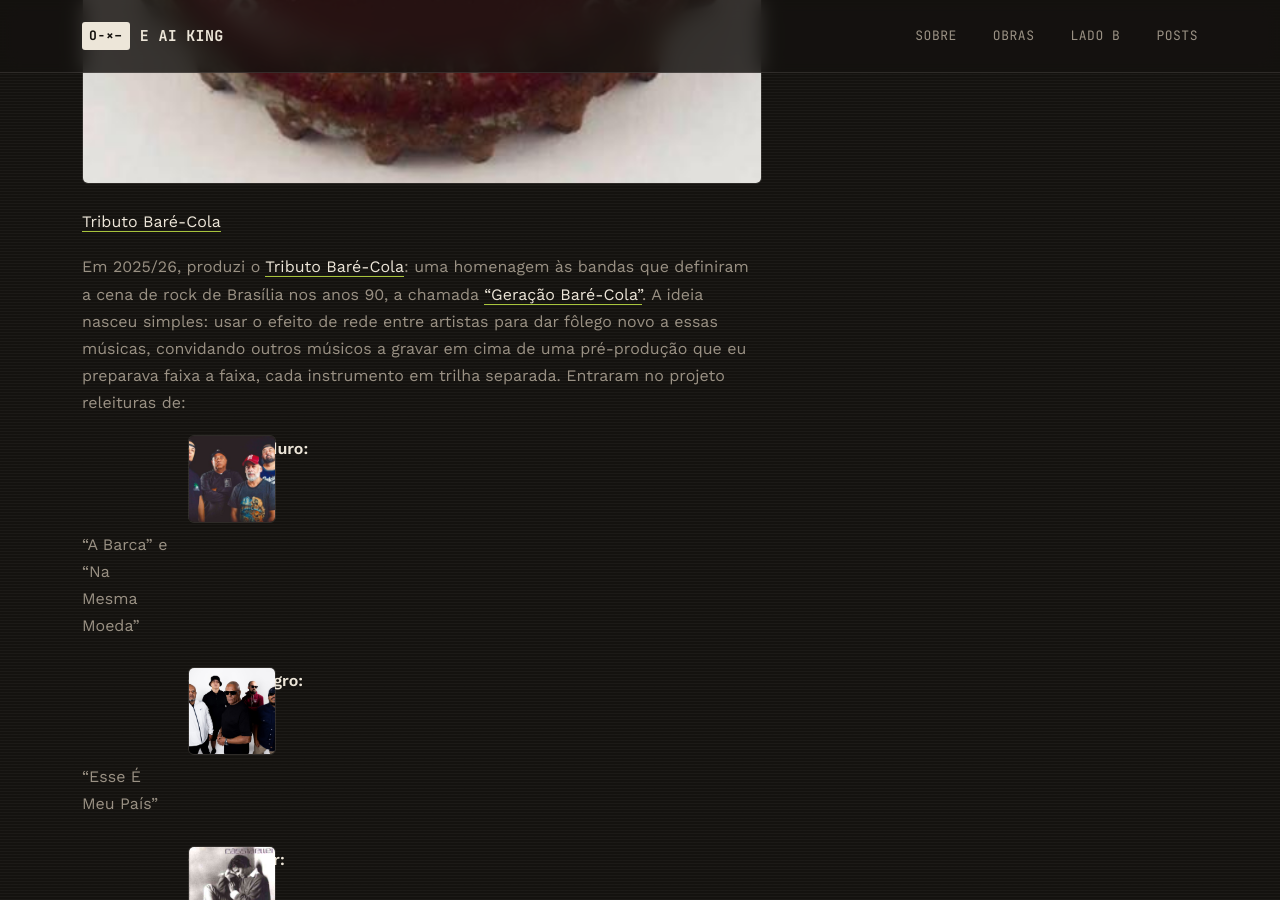
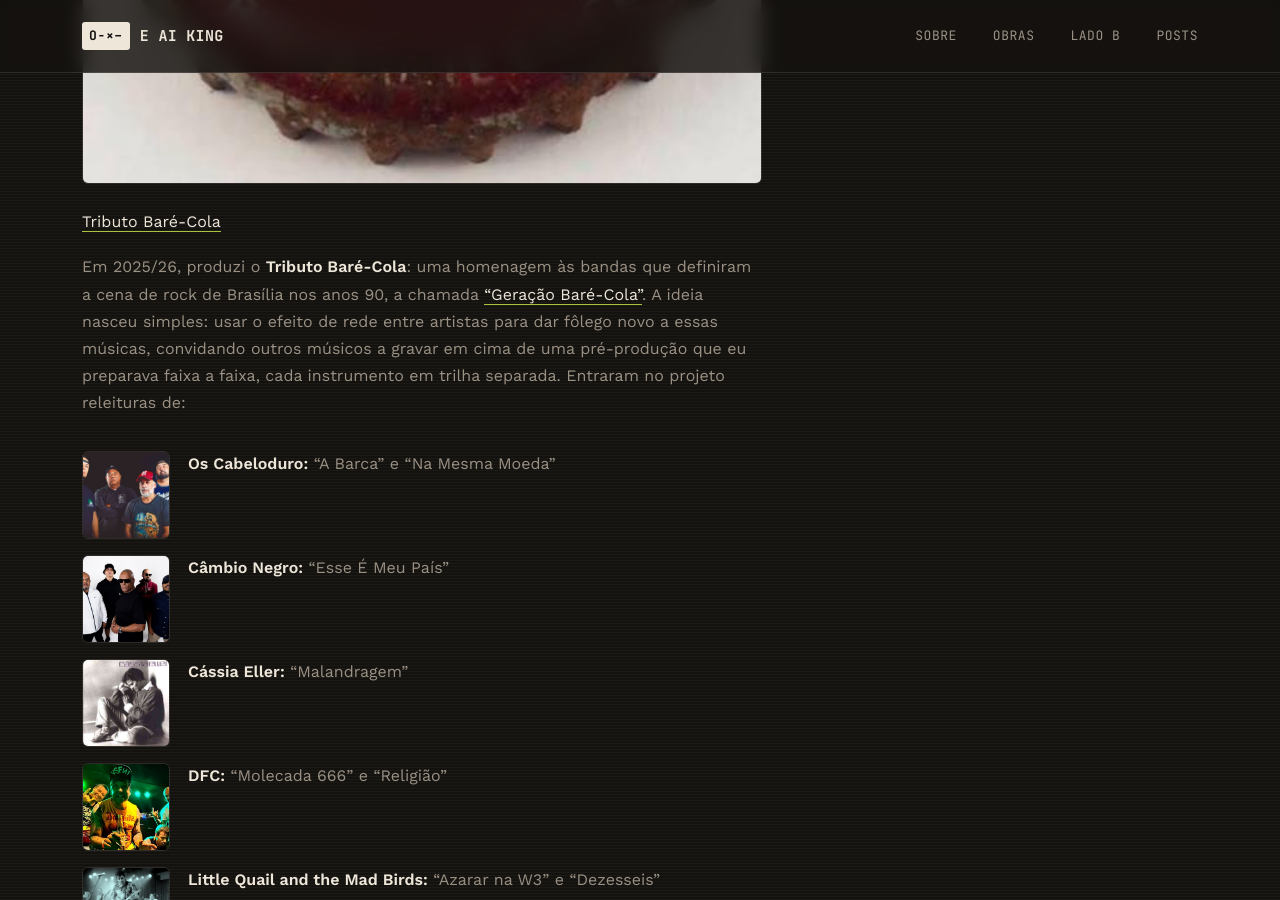
Before and after one commit to srcaetano/eaiking.github.io, a Jekyll site: the page built from lado-b.md, in a window 1280 px wide and 900 px high, scrolled down 933 px. Built offline with Jekyll 4.4.1, drawn with Linux system fonts in a browser that asks for light colours.

Commit message:
Revise 'Tributo Baré-Cola' project details
Updated the description of the 'Tributo Baré-Cola' project, enhancing the presentation of participating bands and their songs with images and formatting improvements.

```diff
--- a/lado-b.md
+++ b/lado-b.md
@@ -6,44 +6,27 @@
 
 1. [Tributo Baré-Cola](#tributo-baré-cola)
 
-
 ## Tributo Baré-Cola
 
 [<img src="https://srcaetano.github.io/eaiking.github.io/photos/Tributo_capa.jpeg" alt="Tributo Baré-Cola" width="250" height="250">](https://youtube.com/playlist?list=PLS6NF350A-ZJE6ii0FR5VGrgQkurSJMin&si=tj3wtg5boKEVjPFJ)
 
 [Tributo Baré-Cola](https://youtube.com/playlist?list=PLS6NF350A-ZJE6ii0FR5VGrgQkurSJMin&si=tj3wtg5boKEVjPFJ)
 
-Em 2025/26, produzi o [Tributo Baré-Cola](https://youtube.com/playlist?list=PLS6NF350A-ZJE6ii0FR5VGrgQkurSJMin&si=tj3wtg5boKEVjPFJ): uma homenagem às bandas que definiram a cena de rock de Brasília nos anos 90, a chamada ["Geração Baré-Cola"](https://www.youtube.com/@geracaobare-cola5773). A ideia nasceu simples: usar o efeito de rede entre artistas para dar fôlego novo a essas músicas, convidando outros músicos a gravar em cima de uma pré-produção que eu preparava faixa a faixa, cada instrumento em trilha separada. Entraram no projeto releituras de:
+Em 2025/26, produzi o **Tributo Baré-Cola**: uma homenagem às bandas que definiram a cena de rock de Brasília nos anos 90, a chamada ["Geração Baré-Cola"](https://www.youtube.com/@geracaobare-cola5773). A ideia nasceu simples: usar o efeito de rede entre artistas para dar fôlego novo a essas músicas, convidando outros músicos a gravar em cima de uma pré-produção que eu preparava faixa a faixa, cada instrumento em trilha separada. Entraram no projeto releituras de:
 
-* **Os Cabeloduro:** “A Barca” e “Na Mesma Moeda”
-   * <img src="https://srcaetano.github.io/eaiking.github.io/photos/Tributo_Cabeloduro.jpg" alt="Os Cabeloduro" width="250" height="250">
+|  |  |
+|---|---|
+| ![Os Cabeloduro](https://srcaetano.github.io/eaiking.github.io/photos/Tributo_Cabeloduro.jpg) | **Os Cabeloduro:** "A Barca" e "Na Mesma Moeda" |
+| ![Câmbio Negro](https://srcaetano.github.io/eaiking.github.io/photos/Tributo_Cambio_Negro.jpg) | **Câmbio Negro:** "Esse É Meu País" |
+| ![Cássia Eller](https://srcaetano.github.io/eaiking.github.io/photos/Tributo_Cassia_Eller_2_Album_Cover.jpg) | **Cássia Eller:** "Malandragem" |
+| ![DFC](https://srcaetano.github.io/eaiking.github.io/photos/Tributo_DFC.jpg) | **DFC:** "Molecada 666" e "Religião" |
+| ![Little Quail and the Mad Birds](https://srcaetano.github.io/eaiking.github.io/photos/Tributo_little-quail-and-the-mad-birds.jpg) | **Little Quail and the Mad Birds:** "Azarar na W3" e "Dezesseis" |
+| ![Maskavo Roots](https://srcaetano.github.io/eaiking.github.io/photos/Tributo_maskavo.jpg) | **Maskavo Roots:** "Tempestade" e "45" |
+| ![Natiruts](https://srcaetano.github.io/eaiking.github.io/photos/Tributo_Natiruts.jpg) | **Natiruts:** "Reggae de Raiz" |
+| ![Pravda](https://srcaetano.github.io/eaiking.github.io/photos/Tributo_pravda.jpg) | **Pravda:** "66" |
+| ![Raimundos](https://srcaetano.github.io/eaiking.github.io/photos/Tributo_Raimundos.jpg) | **Raimundos:** "Eu Quero Ver o Oco / Herbocinética", "Puteiro em João Pessoa" e "Rapante" |
+| ![Rumbora](https://srcaetano.github.io/eaiking.github.io/photos/Tributo_Rumbora.jpg) | **Rumbora:** "Chapirous" e "Querendo" |
 
-* **Câmbio Negro:** “Esse É Meu País”
-   * <img src="https://srcaetano.github.io/eaiking.github.io/photos/Tributo_Cambio_Negro.jpg" alt="Câmbio Negro" width="250" height="250">
-
-* **Cássia Eller:** “Malandragem”
-   * <img src="https://srcaetano.github.io/eaiking.github.io/photos/Tributo_Cassia_Eller_2_Album_Cover.jpg" alt="Cássia Eller" width="250" height="250">
-
-* **DFC:** “Molecada 666” e “Religião”
-   * <img src="https://srcaetano.github.io/eaiking.github.io/photos/Tributo_DFC.jpg" alt="DFC" width="250" height="250">
-
-* **Little Quail and the Mad Birds:** “Azarar na W3” e “Dezesseis”
-   * <img src="https://srcaetano.github.io/eaiking.github.io/photos/Tributo_little-quail-and-the-mad-birds.jpg" alt="Little Quail and the Mad Birds" width="250" height="250">
-
-* **Maskavo Roots:** “Tempestade” e “45”
-   * <img src="https://srcaetano.github.io/eaiking.github.io/photos/Tributo_maskavo.jpg" alt="Maskavo Roots" width="250" height="250">
-
-* **Natiruts:** “Reggae de Raiz”
-   * <img src="https://srcaetano.github.io/eaiking.github.io/photos/Tributo_Natiruts.jpg" alt="Natiruts" width="250" height="250">
-
-* **Pravda:** “66”
-   * <img src="https://srcaetano.github.io/eaiking.github.io/photos/Tributo_pravda.jpg" alt="Pravda" width="250" height="250">
-
-* **Raimundos:** “Eu Quero Ver o Oco / Herbocinética”, “Puteiro em João Pessoa” e “Rapante”
-   * <img src="https://srcaetano.github.io/eaiking.github.io/photos/Tributo_Raimundos.jpg" alt="Raimundos" width="250" height="250">
-
-* **Rumbora:** “Chapirous” e “Querendo”
-   * <img src="https://srcaetano.github.io/eaiking.github.io/photos/Tributo_Rumbora.jpg" alt="Rumbora" width="250" height="250">
 
 
 <!--Nem tudo que é gravado vira faixa de disco. Aqui ficam os restos bons: versões, gravações de ensaio, ideias que não couberam em nenhum álbum.
```
